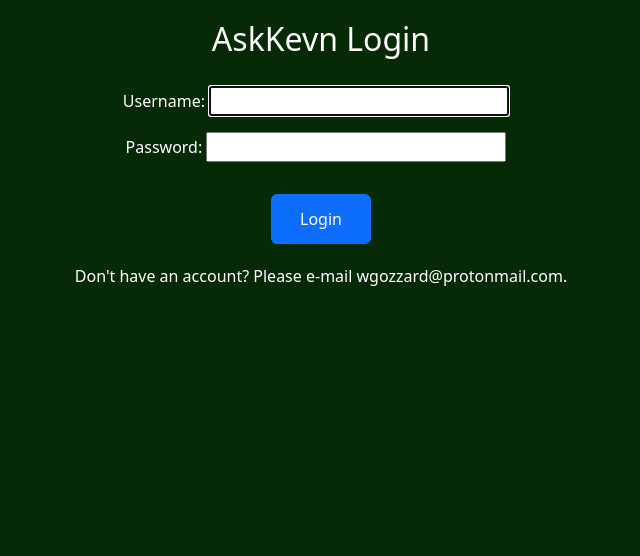
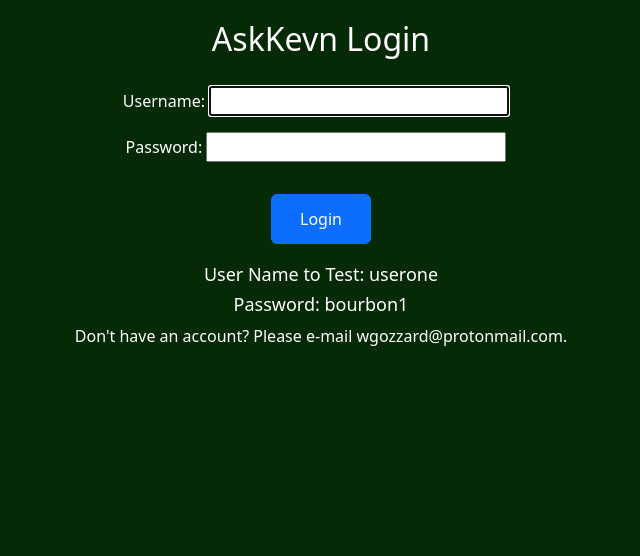
Before and after one commit to wgozzard/AK_MVP, a Django app: page / in a window 1280 px wide. Shown: the part 56-612 px from the top of the page, without its empty margins (319-959 px from the left). Run offline with Django 3.2, Linux system fonts and the light colour scheme; some libraries are stand-ins or nearby versions.

Commit message:
Update login.html
Adding Login and PW for testing

```diff
--- a/templates/login.html
+++ b/templates/login.html
@@ -7,6 +7,8 @@
         {{ form.as_p }}
         <button class="btn btn-primary mt-3" type="submit">Login</button>
     </form>
+    <center><h3>User Name to Test: userone</h3>
+    <center><h3>Password: bourbon1</h3>
     <center><p>Don't have an account? Please e-mail wgozzard@protonmail.com.</p></center>
 
 
```
